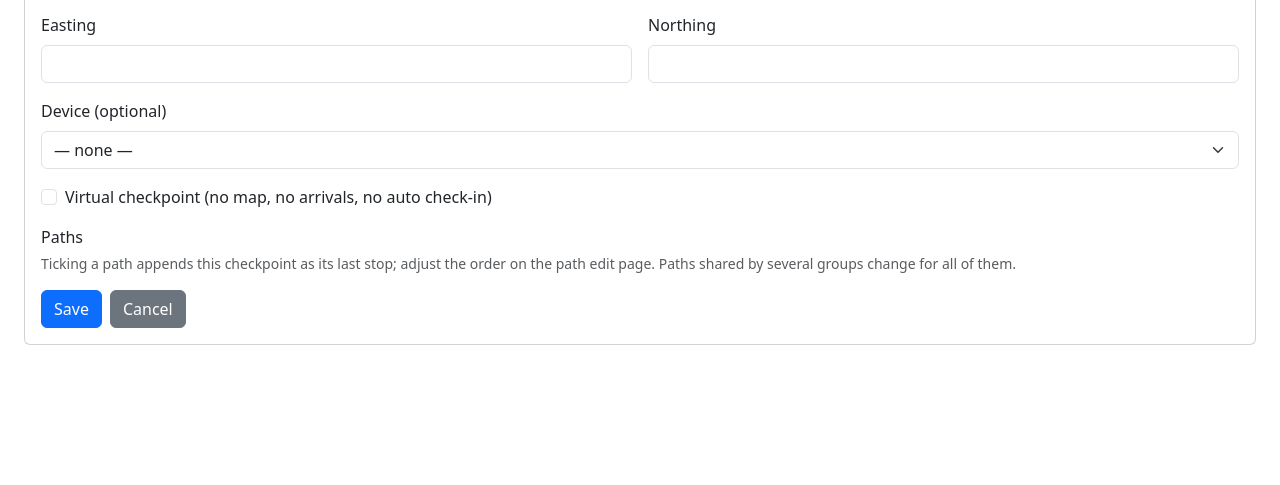
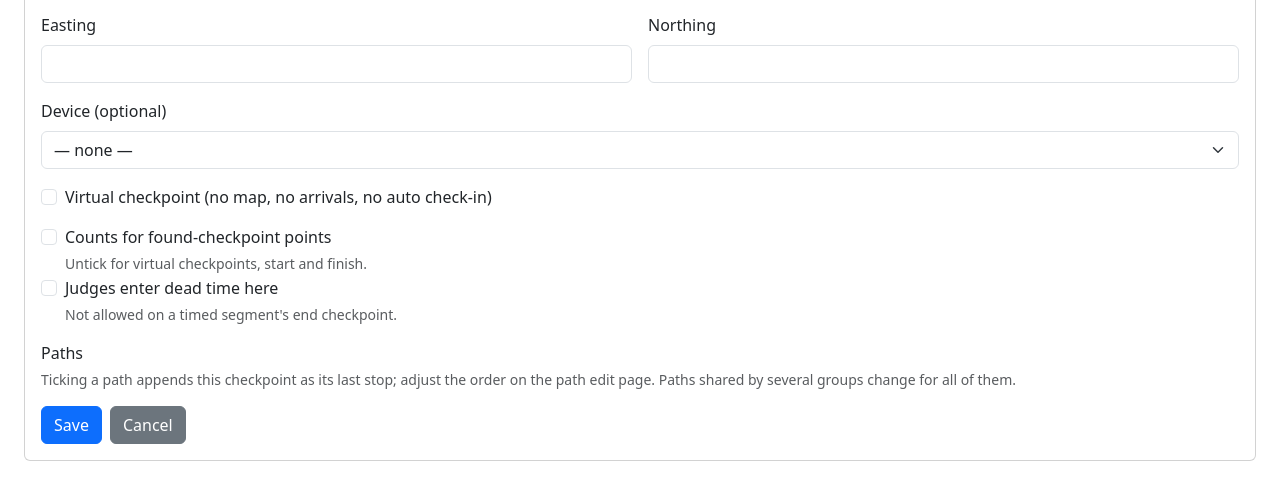
Before and after one commit to brinsoko/LoRa-CP, a Python web app: template app/templates/checkpoint_edit.html in a window 1280 px wide. Shown: the part 819-1304 px from the top of the page. Before the commit the page ends 1164 px from the top, so only its background shows below. Run offline with Jinja, Linux system fonts and the light colour scheme; the template is opened without the code that fills it, so the values that code supplies are empty.

Commit message:
checkpoints: counts_for_found + dead_time_enabled flags
Both flags are editable on the checkpoint form and serialized in the
API. Enabling dead time is refused (API-level 400) on any checkpoint
that is a timed segment's directed end for some group, mirroring the
segment-creation guard: dead time may be awarded at a segment's start,
never at its end (decisions log).

```diff
--- a/app/blueprints/checkpoints/routes.py
+++ b/app/blueprints/checkpoints/routes.py
@@ -88,6 +88,8 @@ def _normalize_checkpoint_form(form):
     path_ids, path_ids_error = _parse_int_list(form.getlist("path_ids"), "Path ID")
 
     is_virtual = form.get("is_virtual") in ("on", "true", "True", "1")
+    counts_for_found = form.get("counts_for_found") in ("on", "true", "True", "1")
+    dead_time_enabled = form.get("dead_time_enabled") in ("on", "true", "True", "1")
 
     return {
         "name": name,
@@ -100,6 +102,8 @@ def _normalize_checkpoint_form(form):
         "lora_device_id": lora_device_id,
         "path_ids": path_ids,
         "is_virtual": is_virtual,
+        "counts_for_found": counts_for_found,
+        "dead_time_enabled": dead_time_enabled,
     }, lora_device_error or path_ids_error
 
 
--- a/app/templates/checkpoint_edit.html
+++ b/app/templates/checkpoint_edit.html
@@ -85,6 +85,25 @@
       </div>
 
       <div class="mb-3">
+        <div class="form-check">
+          <input class="form-check-input" type="checkbox" id="countsForFound" name="counts_for_found" value="true"
+                 {% if cp.counts_for_found %}checked{% endif %}>
+          <label class="form-check-label" for="countsForFound">
+            {{ _('Counts for found-checkpoint points') }}
+          </label>
+          <div class="form-text">{{ _('Untick for virtual checkpoints, start and finish.') }}</div>
+        </div>
+        <div class="form-check">
+          <input class="form-check-input" type="checkbox" id="deadTimeEnabled" name="dead_time_enabled" value="true"
+                 {% if cp.dead_time_enabled %}checked{% endif %}>
+          <label class="form-check-label" for="deadTimeEnabled">
+            {{ _('Judges enter dead time here') }}
+          </label>
+          <div class="form-text">{{ _('Not allowed on a timed segment\'s end checkpoint.') }}</div>
+        </div>
+      </div>
+
+      <div class="mb-3">
         <label class="form-label">{{ _('Paths') }}</label>
         <div class="row row-cols-1 row-cols-md-2 g-2">
           {% for p in paths %}
```
Also changed, not shown: app/api/checkpoints.py (+23 -0 lines), app/templates/add_checkpoint.html (+19 -0 lines).
